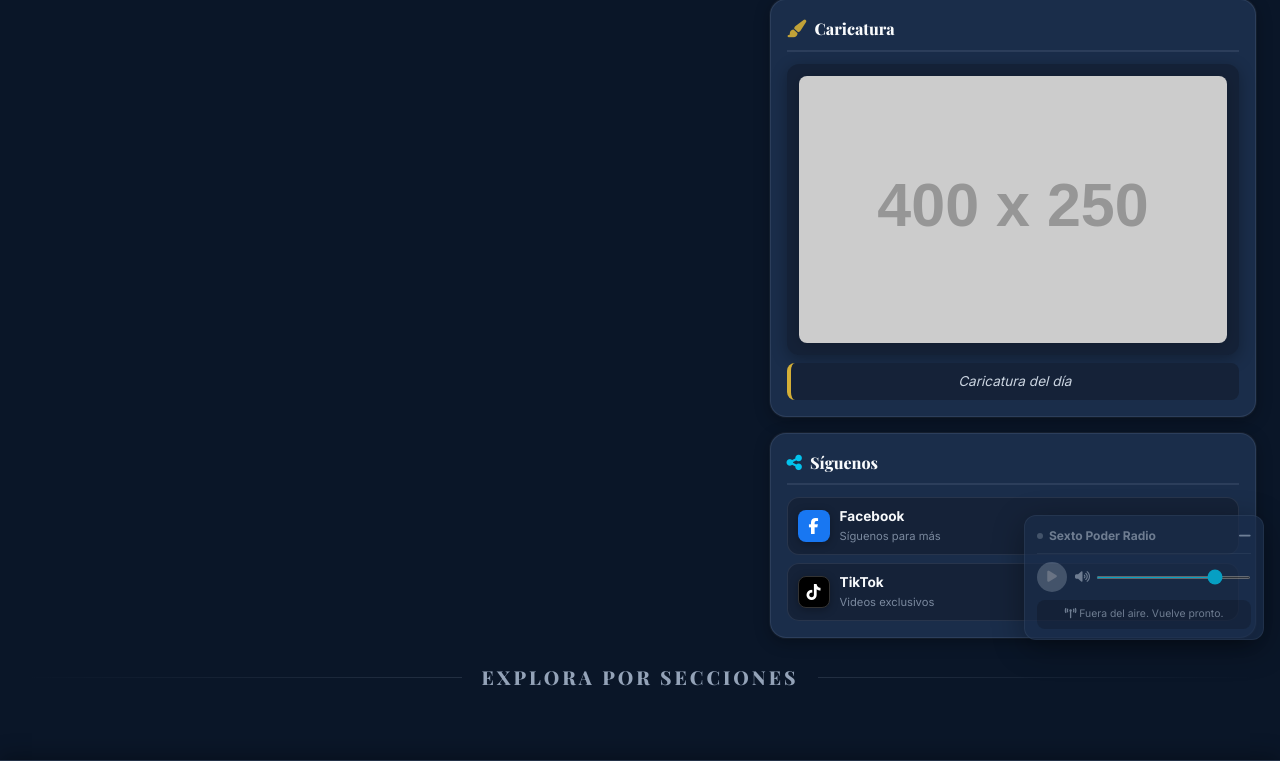
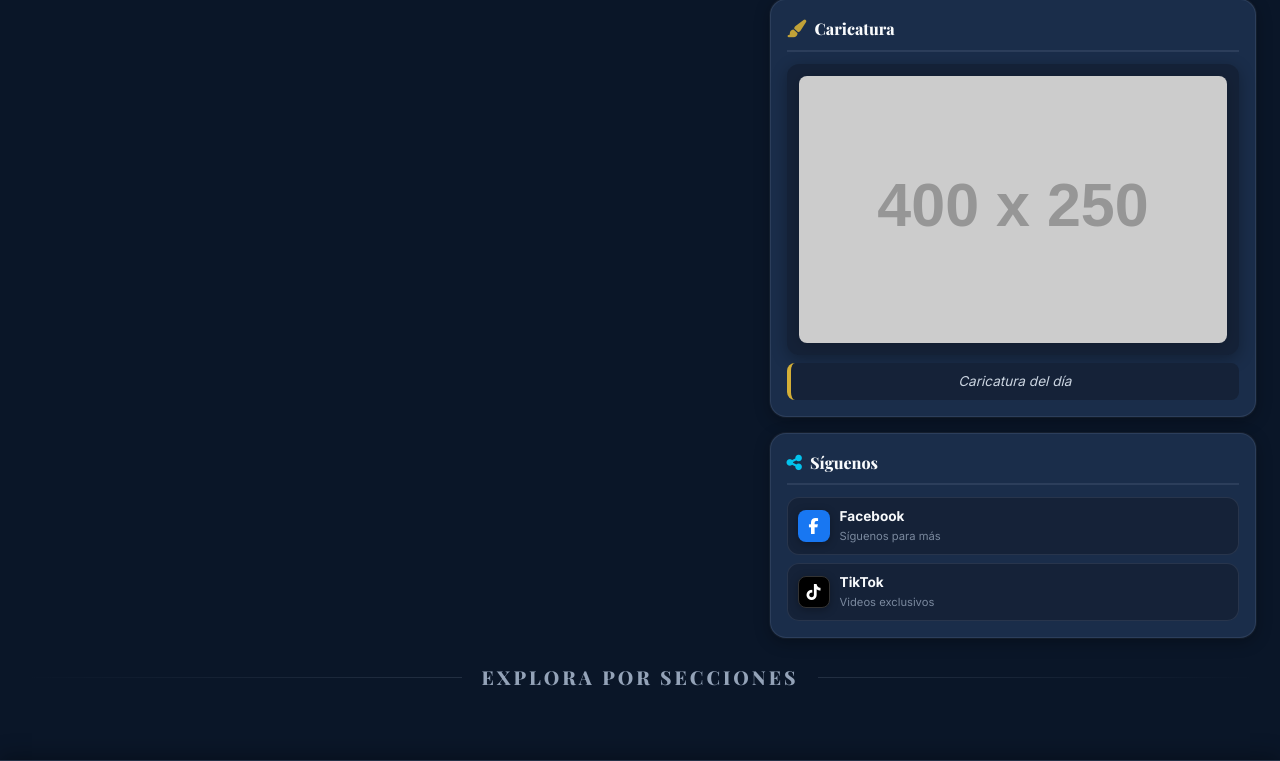
Before and after one commit to roberttivo29-sys/Sexto-Poder-Bolivia, a Flask app: page / in a window 1280 px wide. Shown: the part 144-905 px from the top of the page. Run offline with Flask 3, Linux system fonts and the light colour scheme; grey boxes labelled with a size stand in for pictures from a placeholder-image service; some libraries are stand-ins or nearby versions; some web fonts are replaced.

Commit message:
feat: Reproductor de radio solo visible cuando hay transmisión en vivo

```diff
--- a/static/css/style.css
+++ b/static/css/style.css
@@ -2,7 +2,7 @@
    SEXTO PODER BOLIVIA - PORTAL DE NOTICIAS
    Paleta: Azul Oscuro + Cian Eléctrico + Dorado
    Tipografía: Orbitron (Logo futurista)
-   Versión Final: Orden móvil con display:contents + RADIO COMPACTO
+   Versión Final: Orden móvil con display:contents + RADIO COMPACTO OCULTO
    ========================================== */
 
 :root {
@@ -1482,7 +1482,7 @@ body.dark-mode .header { background: rgba(0, 0, 0, 0.95); }
     background: var(--bg-hover);
 }
 .search-box::before {
-    content: '🔍';
+    content: '';
     position: absolute;
     left: 20px;
     top: 50%;
@@ -2150,7 +2150,7 @@ a:focus-visible, button:focus-visible {
 }
 
 /* ==========================================
-   AGREGADO: SEXTO PODER RADIO EN VIVO (COMPACTO)
+   AGREGADO: SEXTO PODER RADIO EN VIVO (COMPACTO - OCULTO CUANDO NO HAY TRANSMISIÓN)
    ========================================== */
 .radio-live-btn {
     display: flex !important;
@@ -2213,7 +2213,7 @@ a:focus-visible, button:focus-visible {
     50% { border-color: rgba(220, 38, 38, 0.3); }
 }
 
-/* Reproductor Flotante COMPACTO Y MODESTO */
+/* Reproductor Flotante COMPACTO - OCULTO CUANDO NO HAY TRANSMISIÓN */
 .radio-player-float {
     position: fixed;
     bottom: 16px;
@@ -2225,15 +2225,17 @@ a:focus-visible, button:focus-visible {
     box-shadow: var(--shadow-lg);
     z-index: 9999;
     padding: 10px 12px;
-    display: block;
+    display: none; /* OCULTO POR DEFECTO */
     animation: slideUp 0.3s ease-out;
     transition: all var(--transition-smooth);
 }
 .radio-player-float.is-live {
+    display: block; /* SOLO VISIBLE CUANDO ESTÁ EN VIVO */
     border-color: var(--red-news);
     box-shadow: 0 0 20px rgba(220, 38, 38, 0.3);
 }
 .radio-player-float.is-offline {
+    display: none; /* OCULTO CUANDO NO HAY TRANSMISIÓN */
     opacity: 0.7;
 }
 .radio-player-float.minimized {
--- a/static/js/main.js
+++ b/static/js/main.js
@@ -417,7 +417,7 @@ document.addEventListener('DOMContentLoaded', () => {
     }
 
     // ==========================================
-    // 19. AGREGADO: CONTROL DE RADIO EN VIVO (COMPACTO)
+    // 19. AGREGADO: CONTROL DE RADIO EN VIVO (COMPACTO - OCULTO CUANDO NO HAY TRANSMISIÓN)
     // ==========================================
     const radioLiveBtn = document.getElementById('radioLiveBtn');
     const radioPlayerFloat = document.getElementById('radioPlayerFloat');
@@ -440,11 +440,13 @@ document.addEventListener('DOMContentLoaded', () => {
                 const data = await response.json();
 
                 if (data.is_live) {
-                    // ESTADO: EN VIVO
+                    // ✅ ESTADO: EN VIVO - MOSTRAR REPRODUCTOR
                     radioLiveBtn.className = 'radio-live-btn is-live';
                     radioLiveBtn.querySelector('.btn-text').textContent = 'EN VIVO';
 
                     radioPlayerFloat.className = 'radio-player-float is-live';
+                    radioPlayerFloat.style.display = 'block'; // Mostrar reproductor
+
                     radioStatusText.className = 'status-text live';
                     radioProgramName.textContent = data.program_name || 'Sexto Poder Radio';
 
@@ -459,11 +461,13 @@ document.addEventListener('DOMContentLoaded', () => {
                     if (offlineMessage) offlineMessage.style.display = 'none';
 
                 } else {
-                    // ESTADO: FUERA DEL AIRE
+                    // ❌ ESTADO: FUERA DEL AIRE - OCULTAR REPRODUCTOR COMPLETAMENTE
                     radioLiveBtn.className = 'radio-live-btn is-offline';
                     radioLiveBtn.querySelector('.btn-text').textContent = 'Radio';
 
                     radioPlayerFloat.className = 'radio-player-float is-offline';
+                    radioPlayerFloat.style.display = 'none'; // OCULTAR reproductor
+
                     radioStatusText.className = 'status-text offline';
                     radioProgramName.textContent = 'Sexto Poder Radio';
 
@@ -481,6 +485,8 @@ document.addEventListener('DOMContentLoaded', () => {
                 }
             } catch (error) {
                 console.error('Error al verificar estado de radio:', error);
+                // Si hay error, ocultar reproductor
+                radioPlayerFloat.style.display = 'none';
             }
         }
 
--- a/templates/base.html
+++ b/templates/base.html
@@ -140,8 +140,8 @@
         <i class="fas fa-arrow-up" aria-hidden="true"></i>
     </button>
 
-    <!-- AGREGADO: Reproductor de Radio Flotante COMPACTO -->
-    <div class="radio-player-float is-offline" id="radioPlayerFloat">
+    <!-- AGREGADO: Reproductor de Radio Flotante COMPACTO (OCULTO POR DEFECTO) -->
+    <div class="radio-player-float is-offline" id="radioPlayerFloat" style="display: none;">
         <div class="radio-player-header">
             <div class="status-text offline" id="radioStatusText">
                 <span class="live-dot"></span>
```
